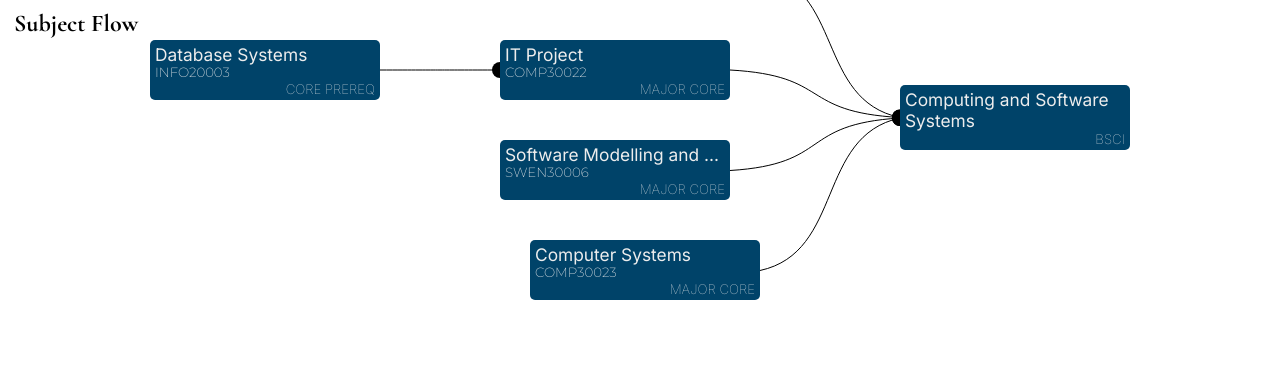
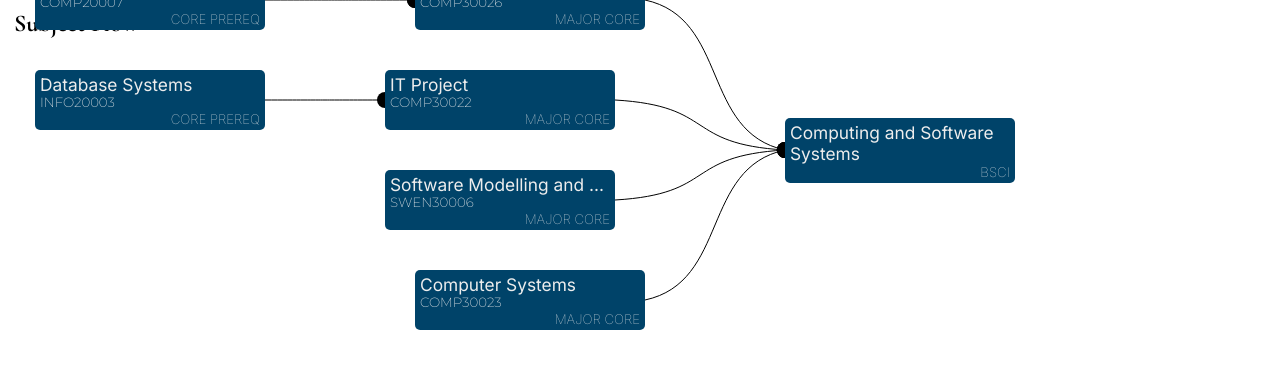
Before and after one commit to SubjectFlow/subjectflow-frontend, a React (Create React App) app: page / in a window 1280 px wide. Shown: the top 368 px of the page. Built offline with nearby package versions, Linux system fonts and the light colour scheme.

Commit message:
changed node position to represent centre

```diff
--- a/src/components/Node.tsx
+++ b/src/components/Node.tsx
@@ -1,18 +1,25 @@
 import React from "react";
 import "../styles/Node.css";
 import { Colour, Major, Point, Subject, isMajor } from "../Types";
+import { getCssVarInt } from "../utils/Css";
 
 type NodeProps = {
   onClick: (x: number) => void;
   edgeListID: number;
   mainColour: Colour;
   accentColour: Colour;
-  position: Point;
+  position: Point; // Position of node centre
   content: Subject | Major;
   faded: boolean;
 };
 
 function Node(props: NodeProps) {
+  const nodeHeight = isMajor(props.content)
+    ? getCssVarInt("--node-height-major")
+    : getCssVarInt("--node-height");
+
+  const nodeWidth = getCssVarInt("--node-width");
+
   return (
     <div
       className={
@@ -23,8 +30,8 @@ function Node(props: NodeProps) {
       style={{
         backgroundColor: props.mainColour,
         color: props.accentColour,
-        bottom: props.position.y,
-        left: props.position.x
+        bottom: props.position.y - nodeHeight / 2,
+        left: props.position.x - nodeWidth / 2
       }}
       onClick={() => props.onClick(props.edgeListID)}
     >
--- a/src/components/Tree.tsx
+++ b/src/components/Tree.tsx
@@ -2,6 +2,7 @@ import React, { useState } from "react";
 import Node from "./Node";
 import Arrow from "./Arrow";
 import { Subject, Point, Major, isMajor } from "../Types";
+import { getCssVarInt } from "../utils/Css";
 
 export type EdgeList = {
   node: Subject | Major;
@@ -18,13 +19,7 @@ export type TreeProps = {
 export function Tree(props: TreeProps) {
   const [visible, setVisible] = useState(Array(props.adjList.length).fill(true));
 
-  const getCSSVarDist = (name: string): number => {
-    return parseInt(getComputedStyle(document.documentElement).getPropertyValue(name));
-  };
-
-  let nodeHeight = getCSSVarDist("--node-height");
-  let majorNodeHeight = getCSSVarDist("--node-height-major");
-  let nodeWidth = getCSSVarDist("--node-width");
+  let halfNodeWidth = getCssVarInt("--node-width") / 2;
 
   const dfsVisibility = (
     idx: number,
@@ -72,23 +67,17 @@ export function Tree(props: TreeProps) {
           content={elem.node}
         />
         {elem.outgoingEdges.map((to) => {
-          let endHeightOffset = isMajor(props.adjList[to].node)
-            ? majorNodeHeight / 2
-            : nodeHeight / 2;
-          let startHeightOffset = isMajor(props.adjList[idx].node)
-            ? majorNodeHeight / 2
-            : nodeHeight / 2;
           return (
             <Arrow
               key={props.adjList[to].node.id}
               faded={!visible[idx] || !visible[to]}
               start={{
-                x: elem.position.x + nodeWidth + props.disp.x,
-                y: elem.position.y + startHeightOffset + props.disp.y
+                x: elem.position.x + halfNodeWidth + props.disp.x,
+                y: elem.position.y + props.disp.y
               }}
               end={{
-                x: props.adjList[to].position.x + props.disp.x,
-                y: props.adjList[to].position.y + endHeightOffset + props.disp.y
+                x: props.adjList[to].position.x + props.disp.x - halfNodeWidth,
+                y: props.adjList[to].position.y + props.disp.y
               }}
             />
           );
--- /dev/null
+++ b/src/utils/Css.tsx
@@ -0,0 +1,3 @@
+export const getCssVarInt = (name: string): number => {
+  return parseInt(getComputedStyle(document.documentElement).getPropertyValue(name));
+};
```
